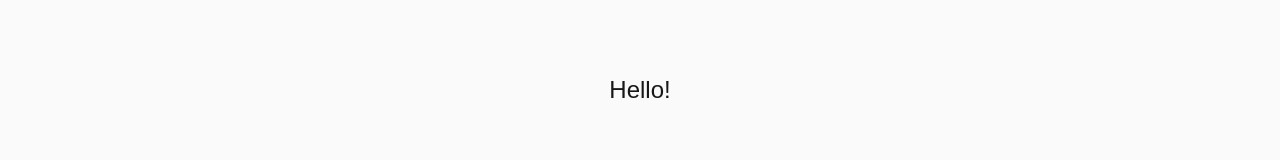
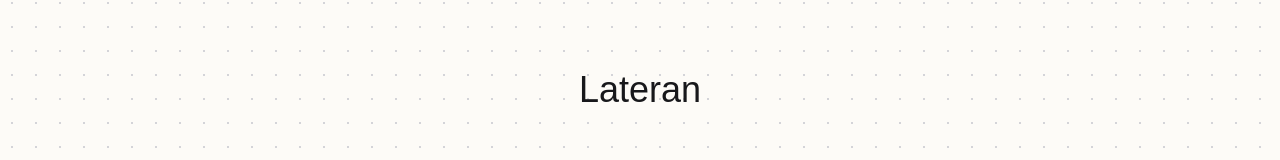
Before and after one commit to KazuT0ast/lateran, a Next.js app: page / in a window 1280 px wide. Shown: the part 345-505 px from the top of the page. Built offline with nearby package versions, Linux system fonts and the light colour scheme.

Commit message:
add background grid

```diff
--- a/app/globals.css
+++ b/app/globals.css
@@ -30,4 +30,14 @@ body {
 /* Global dark and light mode change, so i dont have to add fields for each element */
 body {
   @apply text-zinc-900 bg-zinc-50 dark:text-zinc-100 dark:bg-zinc-900;
+
+  background-color: #fdfbf7;
+  background-image: radial-gradient(#d4d4d8 1px, transparent 1px);
+  background-size: 24px 24px;
 }
+
+/* Dark mode background */
+.dark body {
+  background-color: #18181b;
+  background-image: radial-gradient(#3f3f46 1px, transparent 1px);
+}
--- a/app/page.tsx
+++ b/app/page.tsx
@@ -6,7 +6,7 @@ export default function Home() {
     <section className="w-full min-h-screen flex flex-col">
       <TopHeader />
       <main className="flex-1 p-8 flex items-center justify-center">
-        <p className="text-2xl">Hello!</p>
+        <h1 className="text-4xl">Lateran</h1>
       </main>
     </section>
   );
--- a/components/theme-toggle.tsx
+++ b/components/theme-toggle.tsx
@@ -20,7 +20,7 @@ export function ThemeToggle() {
         <section>
             {/* Default is dark, if click, set it to light, click again set it to dark */}
             <button onClick={() => setTheme(theme === "dark" ? "light" : "dark")}
-                className="px-4 py-2 rounded-xl text-sm dark:bg-zinc-900 border-1 dark:border-amber-50/10"
+                className="px-4 py-2 rounded-xl text-sm dark:bg-zinc-900 border dark:border-amber-50/10"
 
             >
                 {theme === "light" ? "☀️ Light" : "🌙 Dark"}
```
